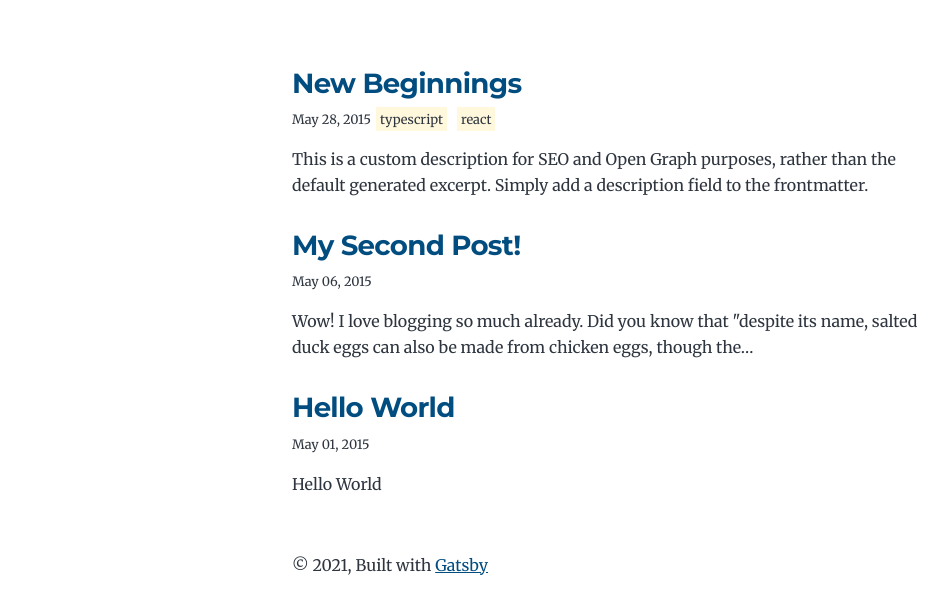
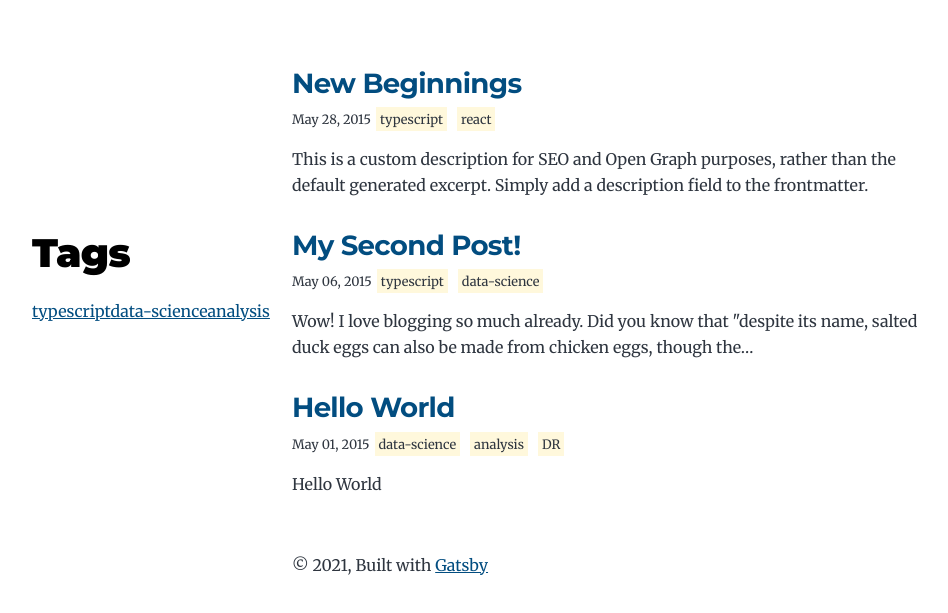
Before and after one commit to kengru/blog, a Gatsby site: page / in a window 1280 px wide. Shown: the part 217-830 px from the top of the page, without its empty margins (32-980 px from the left). Built offline with nearby package versions, Linux system fonts and the light colour scheme; Gatsby itself is replaced by a stand-in of ours.

Commit message:
Creating tags component.

```diff
--- a/content/blog/hello-world/index.md
+++ b/content/blog/hello-world/index.md
@@ -2,6 +2,7 @@
 title: Hello World
 date: "2015-05-01T22:12:03.284Z"
 description: "Hello World"
+tags: "data-science analysis DR"
 ---
 
 This is my first post on my new fake blog! How exciting!
--- a/content/blog/my-second-post/index.md
+++ b/content/blog/my-second-post/index.md
@@ -1,6 +1,7 @@
 ---
 title: My Second Post!
 date: "2015-05-06T23:46:37.121Z"
+tags: "typescript data-science"
 ---
 
 Wow! I love blogging so much already.
--- a/package.json
+++ b/package.json
@@ -31,6 +31,7 @@
     "gatsby-source-filesystem": "^3.0.0",
     "gatsby-transformer-remark": "^3.0.0",
     "gatsby-transformer-sharp": "^3.0.0",
+    "lodash": "^4.17.21",
     "netlify-cms-app": "^2.14.29",
     "prismjs": "^1.23.0",
     "react": "^17.0.1",
--- /dev/null
+++ b/src/components/floatingTags.tsx
@@ -0,0 +1,18 @@
+import * as React from "react";
+import { Link } from "gatsby";
+
+const FloatingTags = (props: FloatingTagsProps) => {
+  const { tags } = props;
+  return (
+    <div className="floatingTags">
+      <h1>Tags</h1>
+      <ol style={{ listStyle: `none` }}>
+        {tags.map(tag => (
+          <Link to={tag}>{tag}</Link>
+        ))}
+      </ol>
+    </div>
+  );
+};
+
+export default FloatingTags;
--- a/src/components/layout.tsx
+++ b/src/components/layout.tsx
@@ -1,5 +1,6 @@
 import * as React from "react";
-import { PageProps, Link } from "gatsby";
+import { Link } from "gatsby";
+import FloatingTags from "./floatingTags";
 
 const Layout: React.FC<LayoutProps> = ({ location, title, children }) => {
   const rootPath = `${__PATH_PREFIX__}/`;
@@ -23,6 +24,9 @@ const Layout: React.FC<LayoutProps> = ({ location, title, children }) => {
   return (
     <div className="global-wrapper" data-is-root-path={isRootPath}>
       <header className="global-header">{header}</header>
+      <nav>
+        <FloatingTags tags={["typescript", "data-science", "analysis"]} />
+      </nav>
       <main>{children}</main>
       <footer>
         © {new Date().getFullYear()}, Built with
--- a/src/pages/index.tsx
+++ b/src/pages/index.tsx
@@ -1,5 +1,6 @@
 import * as React from "react";
 import { PageProps, Link, graphql } from "gatsby";
+import _ from "lodash";
 
 import Bio from "../components/bio";
 import Layout from "../components/layout";
@@ -8,6 +9,9 @@ import SEO from "../components/seo";
 const BlogIndex: React.FC<PageProps<IndexData>> = ({ data, location }) => {
   const siteTitle = data.site.siteMetadata.title || `Title`;
   const posts = data.allMarkdownRemark.nodes;
+  const uniqueTags = _.uniq(
+    _.flatten(posts.map(post => post.frontmatter.tags.split(" ")))
+  );
 
   if (posts.length === 0) {
     return (
@@ -47,9 +51,11 @@ const BlogIndex: React.FC<PageProps<IndexData>> = ({ data, location }) => {
                   <small>
                     {post.frontmatter.date}
                     {post.frontmatter.tags &&
-                      post.frontmatter.tags
-                        .split(" ")
-                        .map(tag => <span className="tag">{tag}</span>)}
+                      post.frontmatter.tags.split(" ").map(tag => (
+                        <span key={tag} className="tag">
+                          {tag}
+                        </span>
+                      ))}
                   </small>
                 </header>
                 <section>
--- a/src/style.css
+++ b/src/style.css
@@ -327,6 +327,13 @@ a:focus {
   color: var(--color-accent);
 }
 
+.floatingTags {
+  position: absolute;
+  top: 50%;
+  left: 5%;
+}
+
+
 .blog-post header h1 {
   margin: var(--spacing-0) var(--spacing-0) var(--spacing-4) var(--spacing-0);
 }
--- a/src/typings.d.ts
+++ b/src/typings.d.ts
@@ -89,3 +89,7 @@ interface LayoutProps {
   title: string;
   location: Location;
 }
+
+interface FloatingTagsProps {
+  tags: string[];
+}
```
